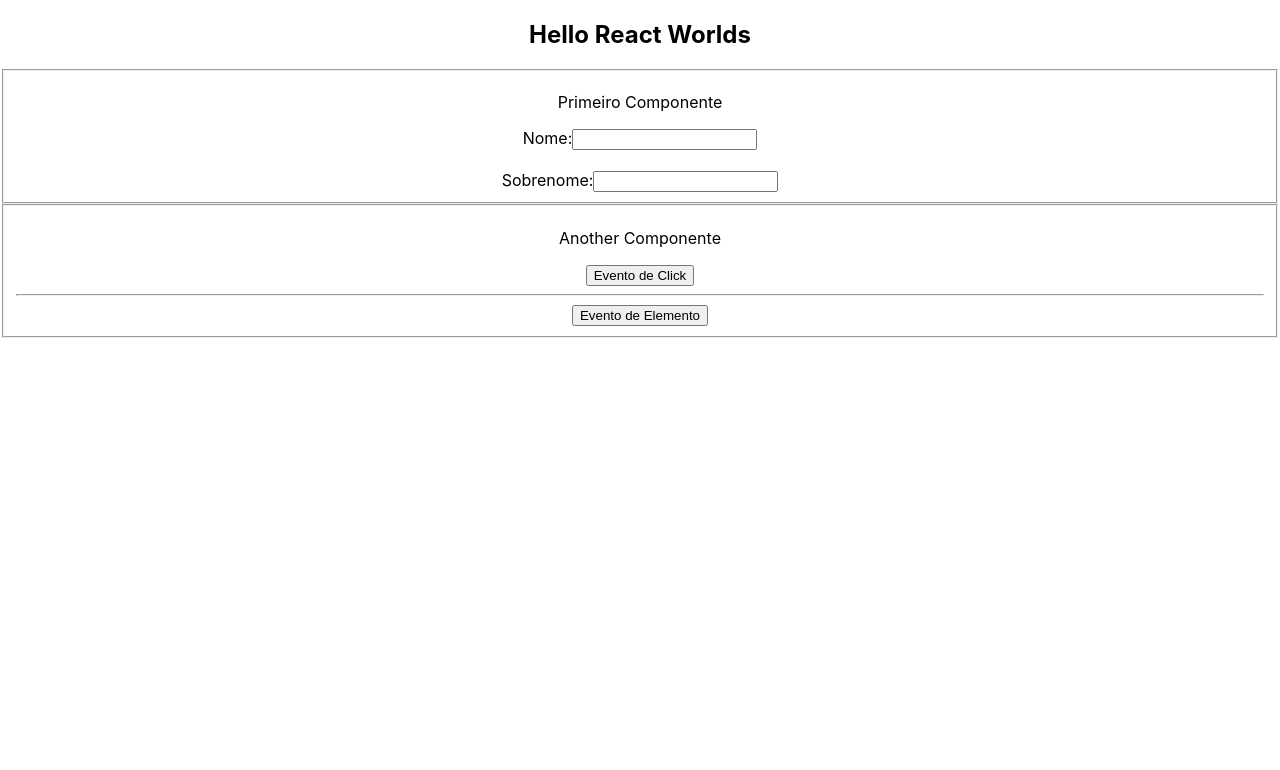
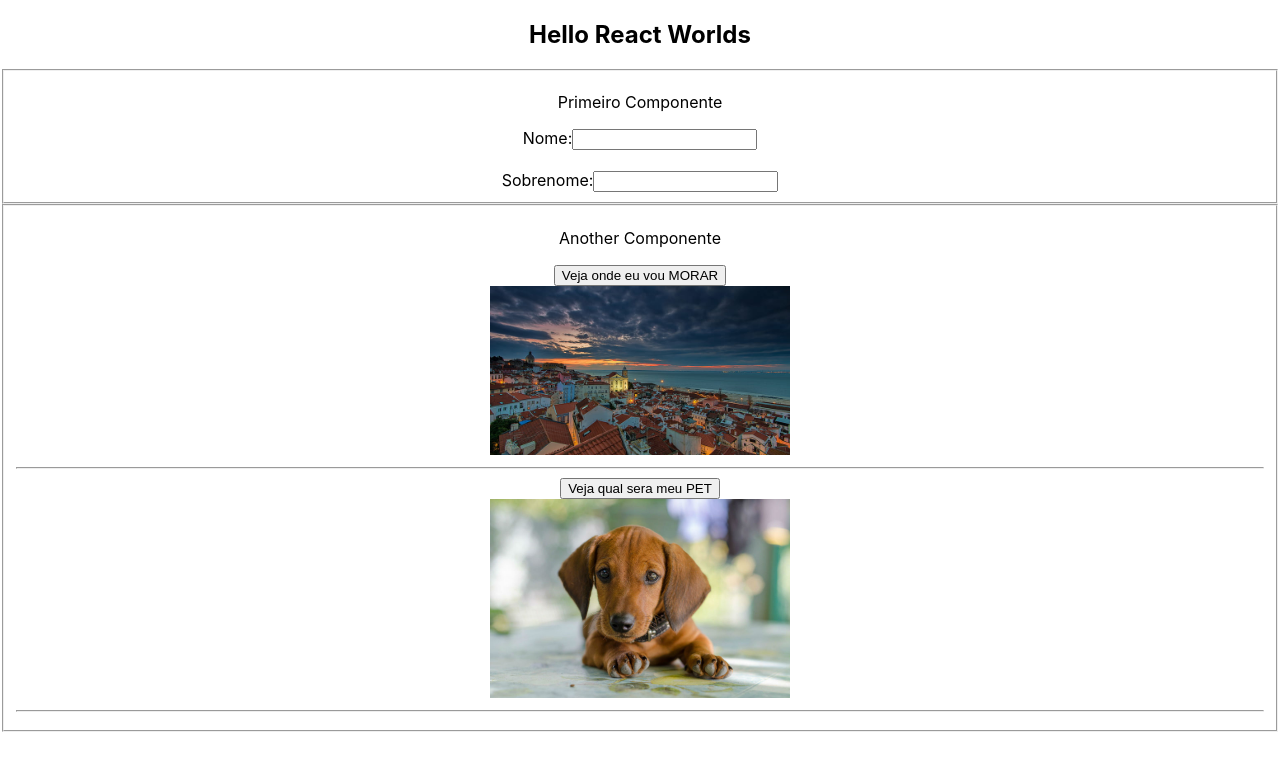
Before and after one commit to antoniosereno95/ProgWeb_UPE, a React (Create React App) app in the folder Projeto REACT em 2h - Prof Matheus Battisti/reactem2h/: page / in a window 1280 px wide. Shown: the top 770 px of the page. Built offline with nearby package versions, Linux system fonts and the light colour scheme.

Commit message:
Brincando com Imagens

```diff
--- a/Projeto REACT em 2h - Prof Matheus Battisti/reactem2h/src/components/AnotherComponent.js
+++ b/Projeto REACT em 2h - Prof Matheus Battisti/reactem2h/src/components/AnotherComponent.js
@@ -1,9 +1,11 @@
-
+import Images from "./Images";
+import dog from '../assets/dachshund-720p.jpg'
+import morar from '../assets/sunrise-portugal-lisbon.jpg'
 
 const AnotherComponent = () => {
 
-    const handleClick = () => {
-        console.log("Clicou no botao");
+    const handleClickMorar = () => {
+        console.log("hueheu");
     }
 
     return (
@@ -12,14 +14,22 @@ const AnotherComponent = () => {
             <div>
                 <p>Another Componente</p>
                 <button
-                onClick={handleClick}
-                >Evento de Click</button>
+                onClick={handleClickMorar}
+                >Veja onde eu vou MORAR</button>
+                <br/>
+                <img src={morar} alt="portugal ao nascer do sol"></img>
 
                 <hr></hr>
 
                 <button
                 onClick={() => console.log("teste")}
-                >Evento de Elemento</button>
+                >Veja qual sera meu PET</button>
+                <br/>
+                <img src={dog} alt="dogue"></img>
+
+                <hr></hr>
+
+
             </div>
         </fieldset>
         </>
--- /dev/null
+++ b/Projeto REACT em 2h - Prof Matheus Battisti/reactem2h/src/components/Images.js
@@ -0,0 +1,14 @@
+import dog from '../assets/dachshund-720p.jpg'
+
+const Images = () => {
+
+    return (
+        <>
+            <div>
+                <img src={dog} alt="Cachorro DashHound em 720p"/>
+            </div>
+        </>
+    );
+}
+
+export default Images;
--- a/Projeto REACT em 2h - Prof Matheus Battisti/reactem2h/src/index.css
+++ b/Projeto REACT em 2h - Prof Matheus Battisti/reactem2h/src/index.css
@@ -11,3 +11,7 @@ code {
   font-family: source-code-pro, Menlo, Monaco, Consolas, 'Courier New',
     monospace;
 }
+
+img{
+  width: 300px;
+}
```
Also changed, not shown: Projeto REACT em 2h - Prof Matheus Battisti/reactem2h/src/assets/dachshund-720p.jpg (renamed from Projeto REACT em 2h - Prof Matheus Battisti/reactem2h/public/dachshund-720p.jpg), Projeto REACT em 2h - Prof Matheus Battisti/reactem2h/src/assets/sunrise-portugal-lisbon.jpg (renamed from Projeto REACT em 2h - Prof Matheus Battisti/reactem2h/public/sunrise-portugal-lisbon.jpg), Projeto REACT em 2h - Prof Matheus Battisti/reactem2h/src/components/Hooks.js (added).
